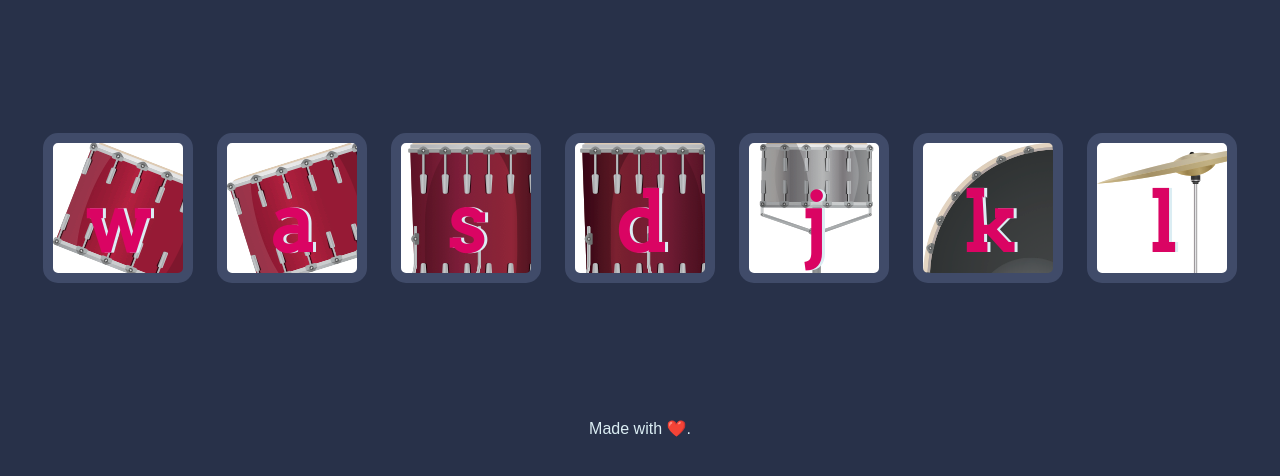
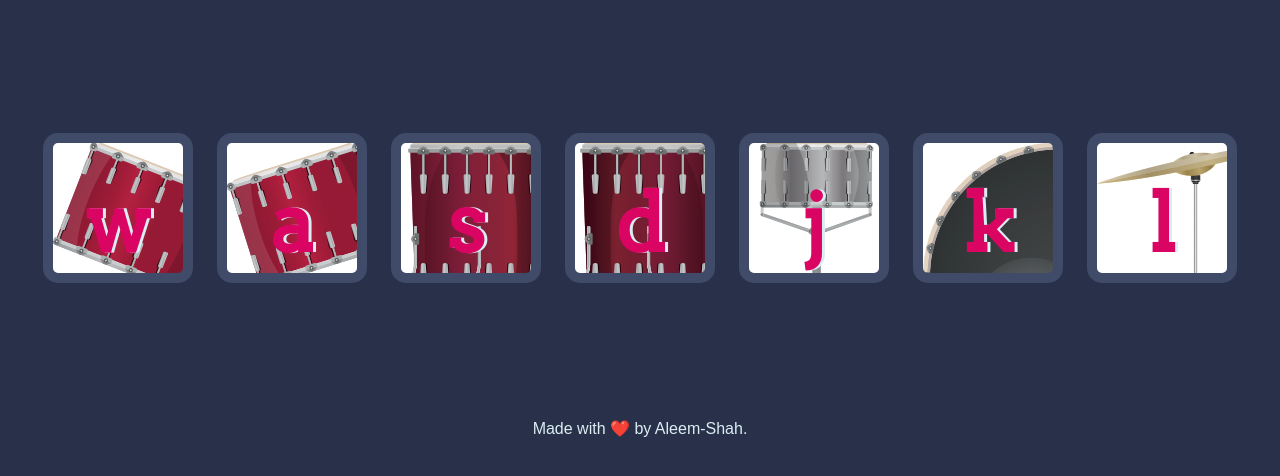
Before and after one commit to Aleem-Shah/Drum-Kit, a plain HTML site: page index.html in a window 1280 px wide. Shown: the part 156-632 px from the top of the page. Drawn offline with Linux system fonts and the light colour scheme.

Commit message:
Update index.html

```diff
--- a/index.html
+++ b/index.html
@@ -22,7 +22,7 @@
       <button class="l drum">l</button>
     </div>
 
-    <footer>Made with ❤️.</footer>
+    <footer>Made with ❤️ by Aleem-Shah.</footer>
   </body>
   <script src="index.js" charset="utf-8"></script>
 </html>
```
